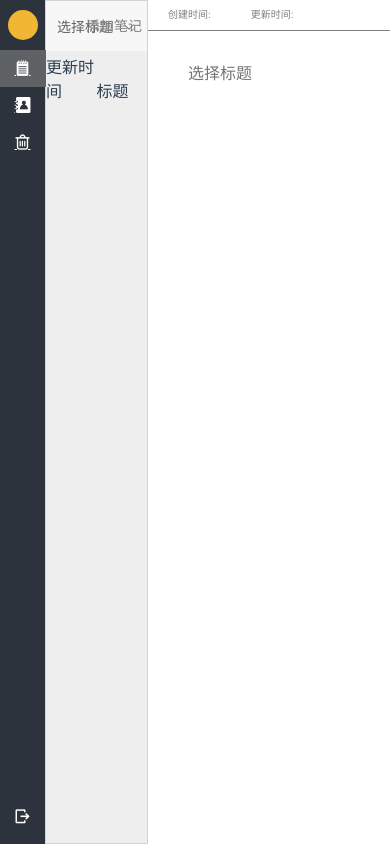
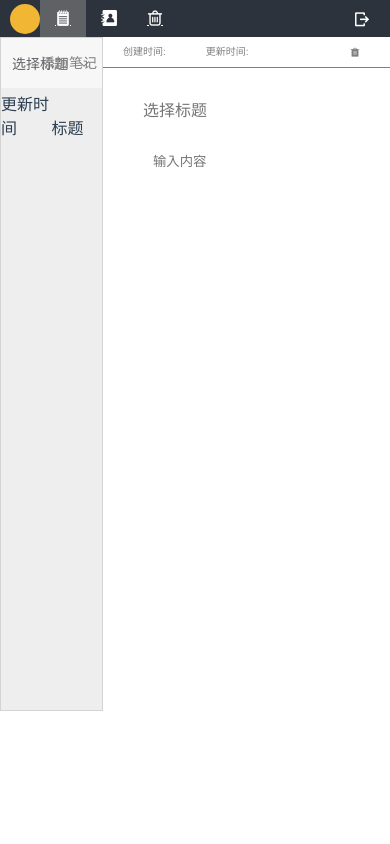
Before and after one commit to chenguocan/Note, a Vue app: page /home/notesDetail in a window 390 px wide. Built offline with nearby package versions, Linux system fonts and the light colour scheme.

Commit message:
NoteList适配

```diff
--- a/public/index.html
+++ b/public/index.html
@@ -3,7 +3,7 @@
   <head>
     <meta charset="utf-8">
     <meta http-equiv="X-UA-Compatible" content="IE=edge">
-    <meta name="viewport" content="width=device-width,initial-scale=1.0">
+      <meta name="viewport" content="width=device-width,initial-scale=1,minimum-scale=1,maximum-scale=1,user-scalable=no,viewport-fit=cover">
     <link rel="icon" href="<%= BASE_URL %>favicon.ico">
     <title>时光笔记</title>
   </head>
--- a/src/components/Avatar.vue
+++ b/src/components/Avatar.vue
@@ -35,5 +35,9 @@ export default {
   width: 30px;
   background: rgb(241, 183, 52);
   border-radius: 50%;
+  @media (max-width: 500px){
+    margin-top: 0;
+    margin-left: 10px;
+  }
 }
 </style>
--- a/src/components/NavBar.vue
+++ b/src/components/NavBar.vue
@@ -17,6 +17,10 @@ export default {
   margin-top: 10px;
   display: flex;
   flex-direction: column;
+  @media (max-width:500px) {
+    flex-direction: row;
+    margin-top: 0;
+  }
     .icons {
       width: 100%;
       padding: 10px 15px 10px 15px;
--- a/src/components/Note.vue
+++ b/src/components/Note.vue
@@ -9,7 +9,7 @@
     </div>
     <div class="main">
       <label><input type="text" class="title" v-model="message.title" @input="changeInput" placeholder="选择标题"/></label>
-      <textarea class="content" v-model="message.content" @input="changeInput" maxlength="8000"></textarea>
+      <textarea class="content" v-model="message.content" @input="changeInput" maxlength="8000" placeholder="输入内容"></textarea>
     </div>
   </div>
 </template>
@@ -70,6 +70,11 @@ export default {
   beforeDestroy() {
     Bus.$off('currentNote');
   },
+  created() {
+    if (this.notesList.length !== 0) {
+      this.message = this.notesList[0];
+    }
+  }
 }
 </script>
 
--- a/src/components/SideBar.vue
+++ b/src/components/SideBar.vue
@@ -25,12 +25,21 @@ export default {
 
 <style lang="scss" scoped>
 .sideBar {
-  min-width: 45px;
+  width: 45px;
   background: rgb(45, 51, 60);
   position: relative;
+  @media (max-width: 500px){
+    width: 100vw;
+    display: flex;
+    align-items: center;
+  }
   .exit{
     bottom:20px;
     position: absolute;
+    @media (max-width: 500px) {
+      right:20px;
+      bottom:10px;
+    }
   }
 }
 </style>
--- a/src/views/Home.vue
+++ b/src/views/Home.vue
@@ -37,11 +37,22 @@ export default {
   width: 100%;
   display: flex;
   overflow: hidden;
+  @media (max-width: 500px) {
+    width: 100vw;
+    flex-direction: column;
+    align-items: center;
+
+  }
 }
 
 .sideBar {
   display: flex;
   flex-direction: column;
   align-items: center;
+  @media (max-width: 500px){
+    flex-direction: row;
+    justify-content: flex-start;
+    align-items:flex-start;
+  }
 }
 </style>
--- a/src/views/Login.vue
+++ b/src/views/Login.vue
@@ -6,7 +6,6 @@
         <label class="mark"><i class="el-icon-s-custom"></i><input class="username" type="text" v-model="username"/></label>
         <label class="mark"><i class="el-icon-lock"></i><input type="password" class="password" v-model="password"/></label>
         <button class="buttons login" @click="login($event)">登录</button>
-        <h1>123132</h1>
       </form>
     </div>
   </div>
--- a/src/views/MyNotes.vue
+++ b/src/views/MyNotes.vue
@@ -58,6 +58,11 @@ export default {
       set(data){
         this.$store.commit('getNoteList', data);
       }
+    },
+  },
+  watch:{
+    current(){
+      return this.current;
     }
   },
   created(){
@@ -91,6 +96,7 @@ export default {
     if(this.$route.query.id) {
       const id=parseInt(this.$route.query.id);
       this.current=this.noteList.filter(item => item.id ===id )[0];
+      console.log(this.current);
     }
   }
 };
--- a/src/views/NoteList.vue
+++ b/src/views/NoteList.vue
@@ -143,7 +143,7 @@ export default {
 
 <style lang="scss" scoped>
 .noteBooks {
-  width: 100%;
+  width: 100vw;
   height: inherit;
   background: rgb(238, 238, 238);
 
@@ -174,7 +174,7 @@ export default {
 
       ul {
         li {
-          width: 100%;
+          width: 100vw;
           text-align: left;
           padding: 10px;
           display: flex;
```
